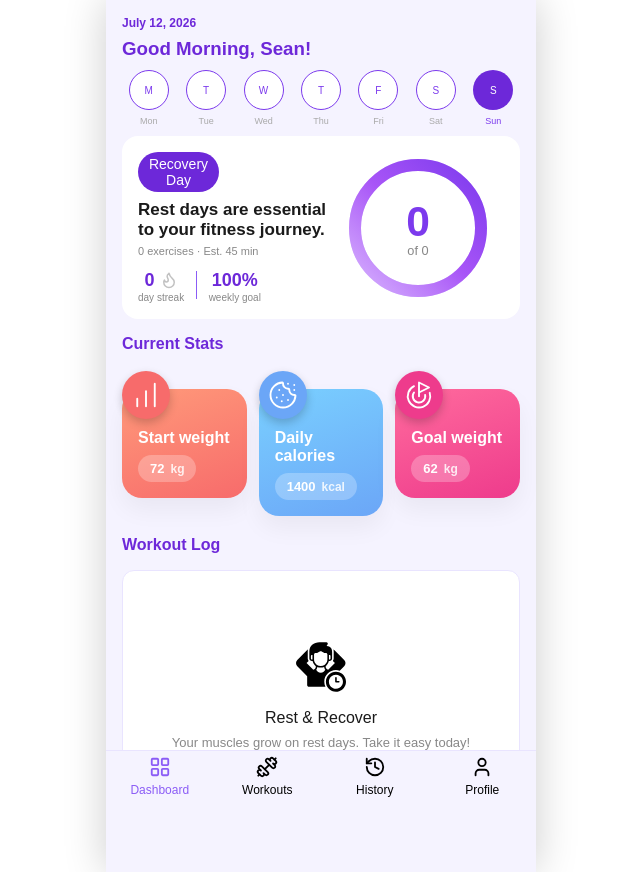
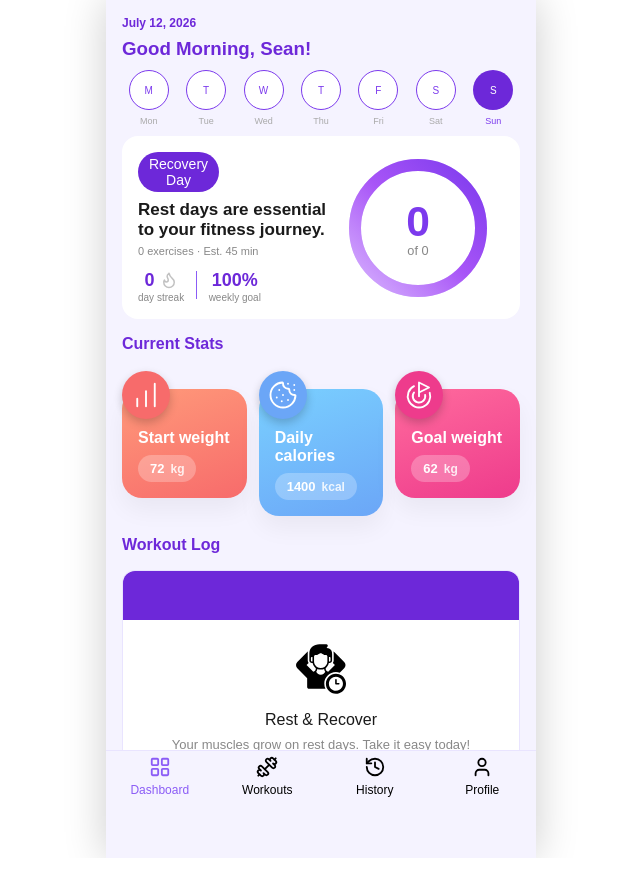
Before and after one commit to sphynx-00/Fito, a React (Vite) app: page / in a window 1280 px wide. Shown: the whole page, without its empty margins (319-959 px from the left). Built offline with nearby package versions, Linux system fonts and the light colour scheme.

Commit message:
slight changes with the today's workout component UI

```diff
--- a/src/pages/Dashboard/components/ExerciseRow.css
+++ b/src/pages/Dashboard/components/ExerciseRow.css
@@ -2,7 +2,7 @@
   display: flex;
   justify-content: space-between;
   align-items: center;
-  padding: 8px 0;
+  padding: 16px;
   border-bottom: 1px solid var(--border-color-bottom);
 }
 
--- a/src/pages/Dashboard/components/TodaysWorkout.css
+++ b/src/pages/Dashboard/components/TodaysWorkout.css
@@ -2,18 +2,20 @@
   background: var(--bg-card);
   border: 0.5px solid var(--border-color);
   border-radius: 12px;
-  padding: 16px;
   margin: 16px 0;
 }
 
 .card-header {
   display: flex;
   justify-content: space-between;
+  border-top-left-radius: 12px;
+  border-top-right-radius: 12px;
   align-items: center;
-  margin-bottom: 14px;
+  padding: 16px;
+  background: var(--primary-dark);
 }
 
-.card-title { font-size: 14px; font-weight: bold; margin: 0; color: var(--primary-mid); }
+.card-title { font-size: 14px; font-weight: bold; margin: 0; color: #fff; }
 .card-title-hide { display: none; }
 
 .badge { font-size: 10px; padding: 3px 9px; border-radius: 20px; font-weight: bold; }
@@ -85,9 +87,9 @@
   background: #7C3AED;
   border-style: none;
   border-radius: 4px;
-  padding: 8px 8px;
+  padding: 8px;
   display: block;        /* ← makes width and margin auto work */
-  margin: 12px auto 0;  /* ← auto left and right centers it */
+  margin: 16px auto;  /* ← auto left and right centers it */
   width: fit-content;   /* ← shrinks to content width */
   cursor: pointer;
 }
```
